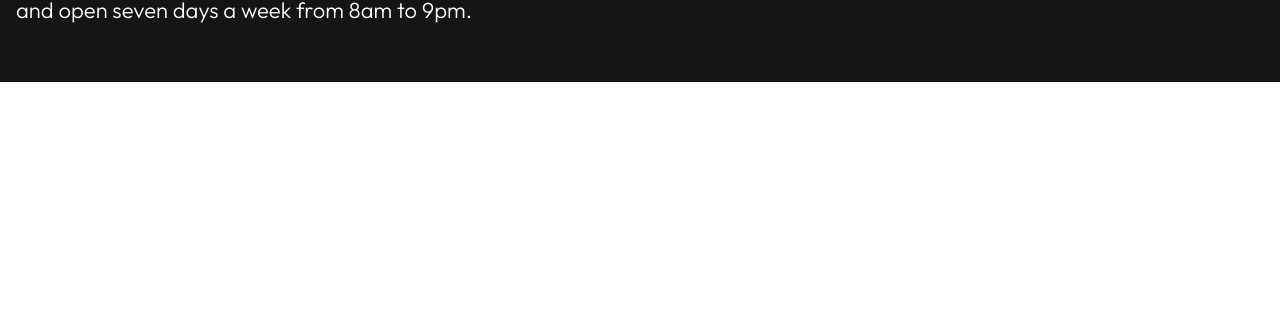
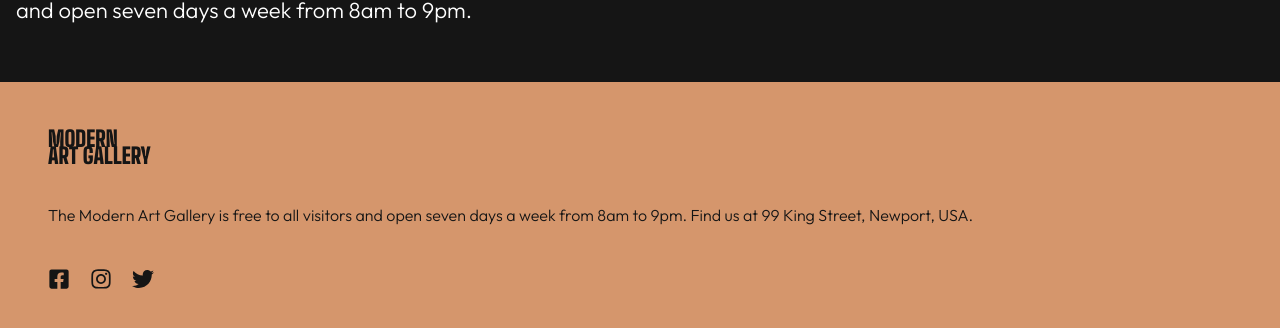
Before and after one commit to luisgiraldov/gallery-art, a React (Create React App) app: page /location in a window 1280 px wide. Shown: the part 897-1225 px from the top of the page. Before the commit the page ends 979 px from the top, so only its background shows below. Built offline with nearby package versions, Linux system fonts and the light colour scheme.

Commit message:
Added Footer component to Location component

```diff
--- a/src/components/footer/Footer.module.css
+++ b/src/components/footer/Footer.module.css
@@ -1,7 +1,5 @@
 .footer {
     padding: 4.8rem;
-    background-color: var(--color-primary);
-    color: var(--color-white);
 }
 
 .footer__title {
@@ -29,3 +27,13 @@
     padding-right: 2rem;
     color: inherit;
 }
+
+.primary {
+    background-color: var(--color-primary);
+    color: var(--color-white);
+}
+
+.secondary {
+    background-color: var(--color-secondary);
+    color: var(--color-primary);
+}
--- a/src/components/footer/Footer.tsx
+++ b/src/components/footer/Footer.tsx
@@ -1,11 +1,11 @@
-import { ReactElement } from "react";
+import { FC, ReactElement } from "react";
 import Styles from "./Footer.module.css";
 import { FaFacebookSquare, FaInstagram, FaTwitter } from "react-icons/fa"
 import { Link } from "react-router-dom";
 
-const Footer = (): ReactElement => {
+const Footer: FC<{color: string}> = ({ color }): ReactElement => {
 	return (
-		<footer className={Styles.footer}>
+		<footer className={`${Styles.footer} ${Styles[color]}`}>
 			<h4 className={Styles["footer__title"]}>
 				<span>Modern</span> Art Gallery
 			</h4>
--- a/src/components/home/Home.tsx
+++ b/src/components/home/Home.tsx
@@ -11,7 +11,7 @@ const Home = (): ReactElement => {
 				<Header />
 				<GalleryGrid />
 			</main>
-			<Footer />
+			<Footer color="primary"/>
 		</>
 	);
 };
--- a/src/components/location/Location.tsx
+++ b/src/components/location/Location.tsx
@@ -2,6 +2,7 @@ import { ReactElement } from "react";
 import Styles from "./Location.module.css";
 import { MapContainer, TileLayer, Marker, Popup } from "react-leaflet";
 import Button from "../smallComponents/button/Button";
+import Footer from "../footer/Footer";
 
 const Location = (): ReactElement => {
 	//to be able to use react-leaflet make sure to install the types, if using with TS
@@ -36,9 +37,13 @@ const Location = (): ReactElement => {
 				<h3 className={Styles["location__address--title"]}>
 					Our location
 				</h3>
-				<h4 className={Styles["location__address--street"]}>99 King Street</h4>
+				<h4 className={Styles["location__address--street"]}>
+					99 King Street
+				</h4>
 				<p className={Styles["location__address--city"]}>
-					<span>Newport</span><span>RI 02840</span><span>United States of America</span>
+					<span>Newport</span>
+					<span>RI 02840</span>
+					<span>United States of America</span>
 				</p>
 				<p className={Styles["location__address--text"]}>
 					Our newly opened gallery is located near the Edward King
@@ -46,6 +51,7 @@ const Location = (): ReactElement => {
 					all visitors and open seven days a week from 8am to 9pm.
 				</p>
 			</div>
+			<Footer color={"secondary"} />
 		</section>
 	);
 };
```
